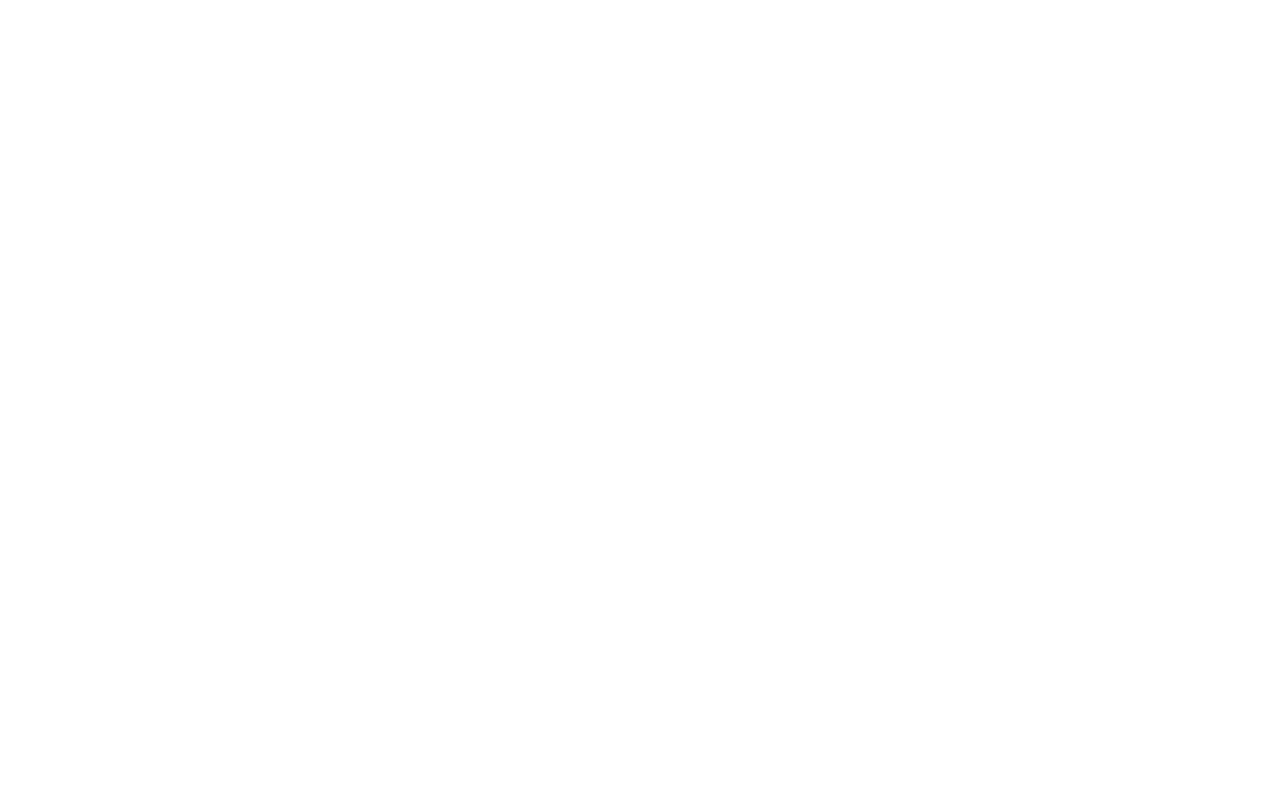
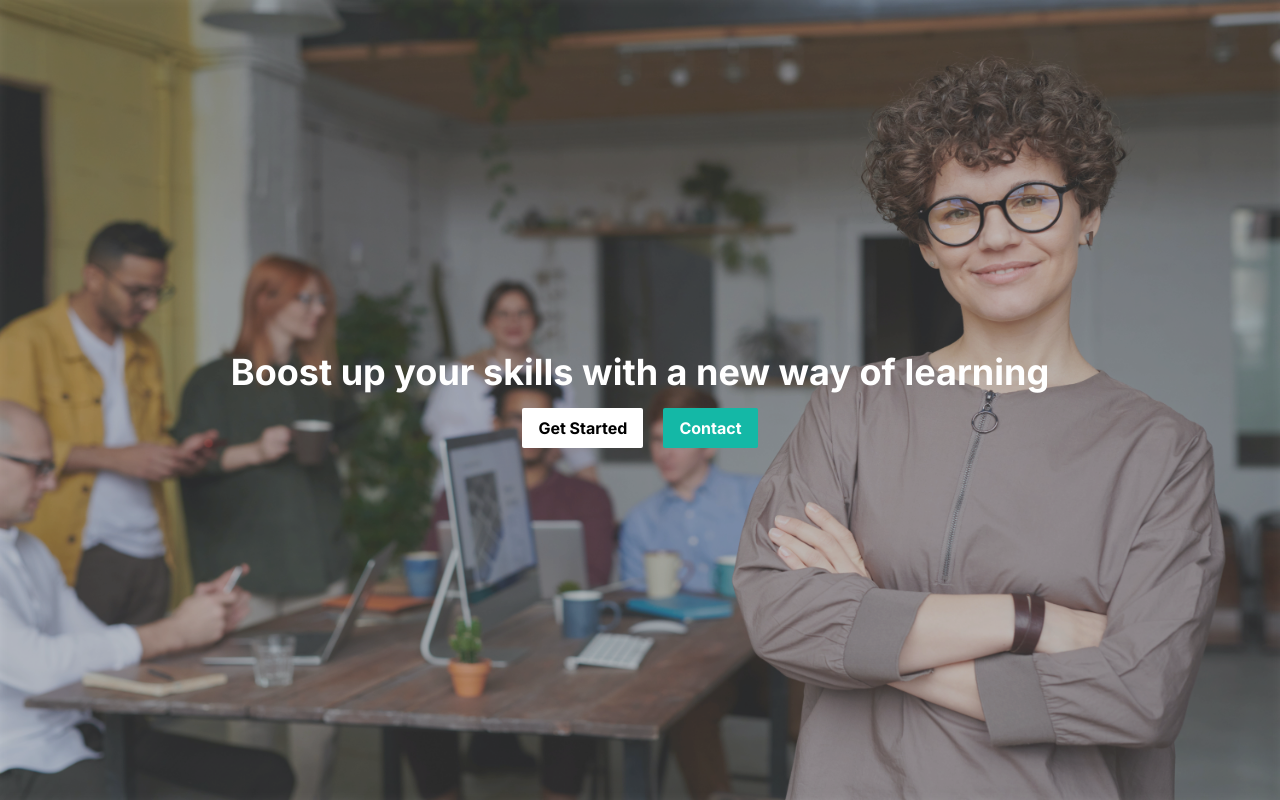
Before and after one commit to mandorakannu/next-college, a Next.js app: page / in a window 1280 px wide. Built offline with nearby package versions, Linux system fonts and the light colour scheme.

Commit message:
Create homepage

```diff
--- a/app/page.tsx
+++ b/app/page.tsx
@@ -1,3 +1,38 @@
+import Link from "next/link";
+import Image from "next/image";
+import mainImage from "@images/main.jpg";
+
 export default function MainPage() {
-  return <></>;
+  return (
+    <>
+      <main className="grid place-items-center">
+        <section className="z-20 col-span-full row-span-full">
+          <h1 className="text-white text-4xl font-bold" aria-label="Heading">
+            Boost up your skills with a new way of learning
+          </h1>
+          <div className="flex justify-center items-center gap-5 mt-4">
+            <Link
+              href="/about"
+              className="bg-white text-black font-bold py-2 px-4 rounded-sm"
+              aria-label="About"
+            >
+              Get Started
+            </Link>
+            <Link
+              href="/contact"
+              className="bg-primary-500 text-white font-bold py-2 px-4 rounded-sm"
+              aria-label="Contact"
+            >
+              Contact
+            </Link>
+          </div>
+        </section>
+        <Image
+          src={mainImage}
+          alt="main image"
+          className="z-10 col-span-full row-span-full h-screen opacity-80 filter brightness-75 backdrop-blur-sm"
+        />
+      </main>
+    </>
+  );
 }
```
Also changed, not shown: libs/images/main.jpg (added).
